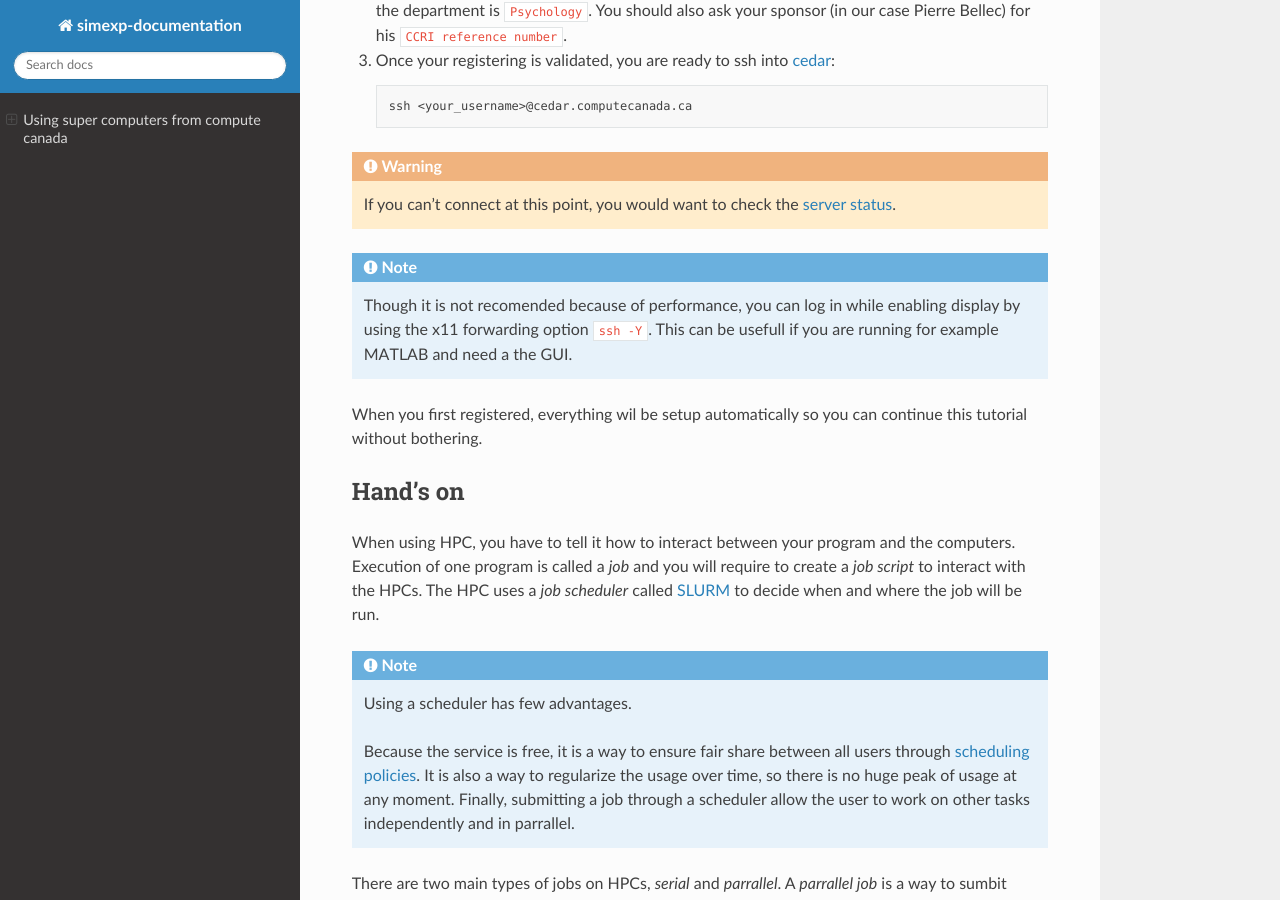
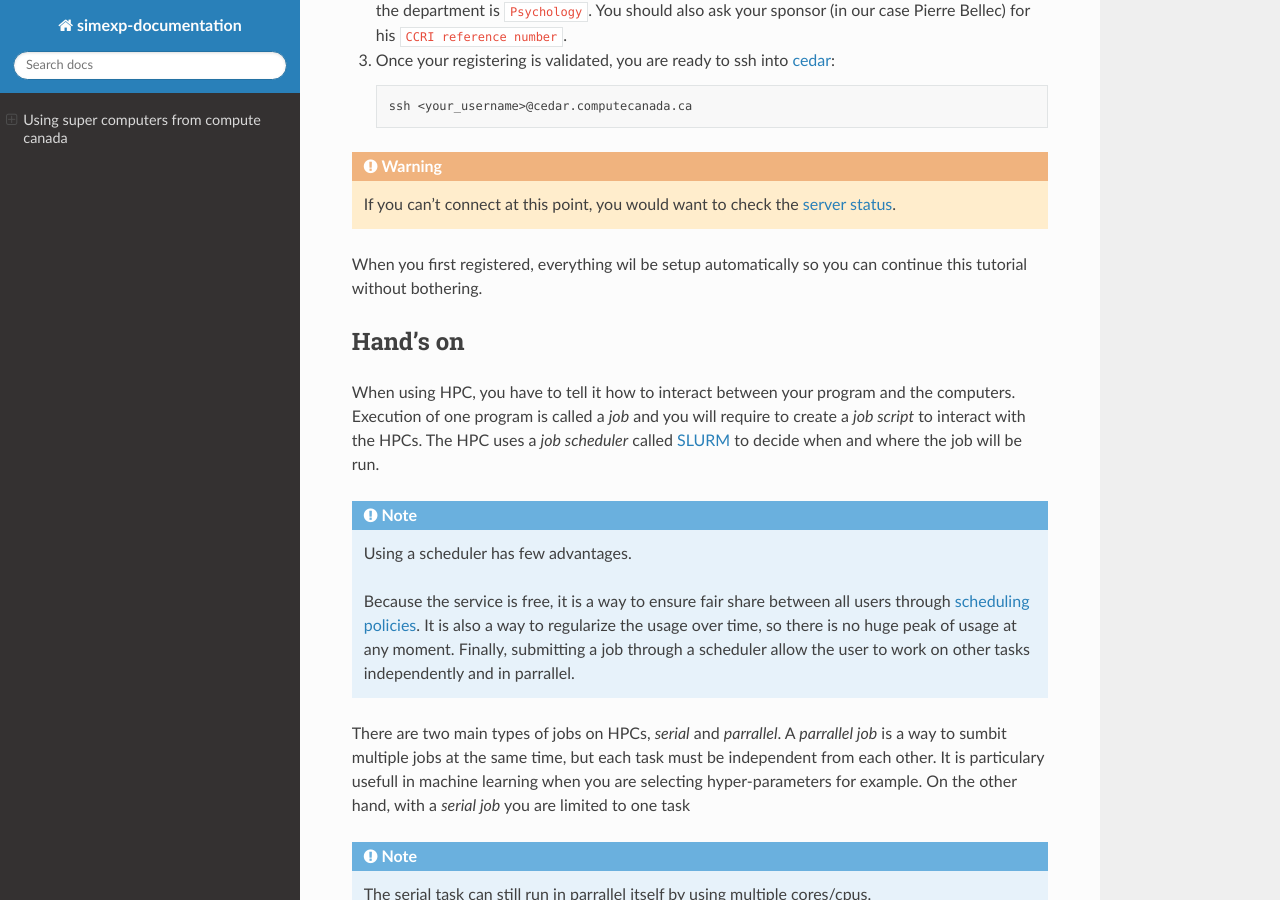
Before and after one commit to SIMEXP/lab-documentation, a Sphinx documentation site: the page built from source/hpc.rst, in a window 1280 px wide and 900 px high, scrolled down 786 px. Built offline with Sphinx 7.4.7 and the Read the Docs theme 2.0.0, drawn with Linux system fonts in a browser that asks for light colours.

Commit message:
removed x11 forward note, should be in ssh tuto

```diff
--- a/source/hpc.rst
+++ b/source/hpc.rst
@@ -36,10 +36,6 @@ For that, you will need a compute-canada account:
 
 .. warning::
     If you can't connect at this point, you would want to check the `server status <https://status.computecanada.ca/>`_.
-
-.. note::
-    Though it is not recomended because of performance, you can log in while enabling display by using the x11 forwarding option :code:`ssh -Y`.
-    This can be usefull if you are running for example MATLAB and need a the GUI.
 
 When you first registered, everything wil be setup automatically so you can continue this tutorial without bothering.
 
```
